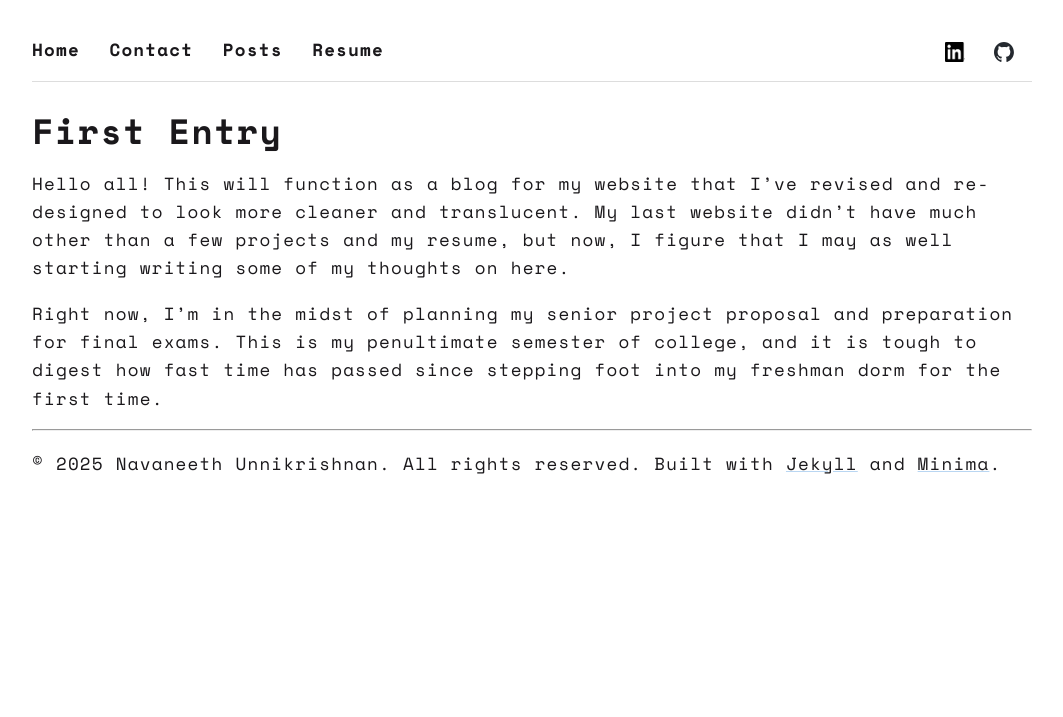
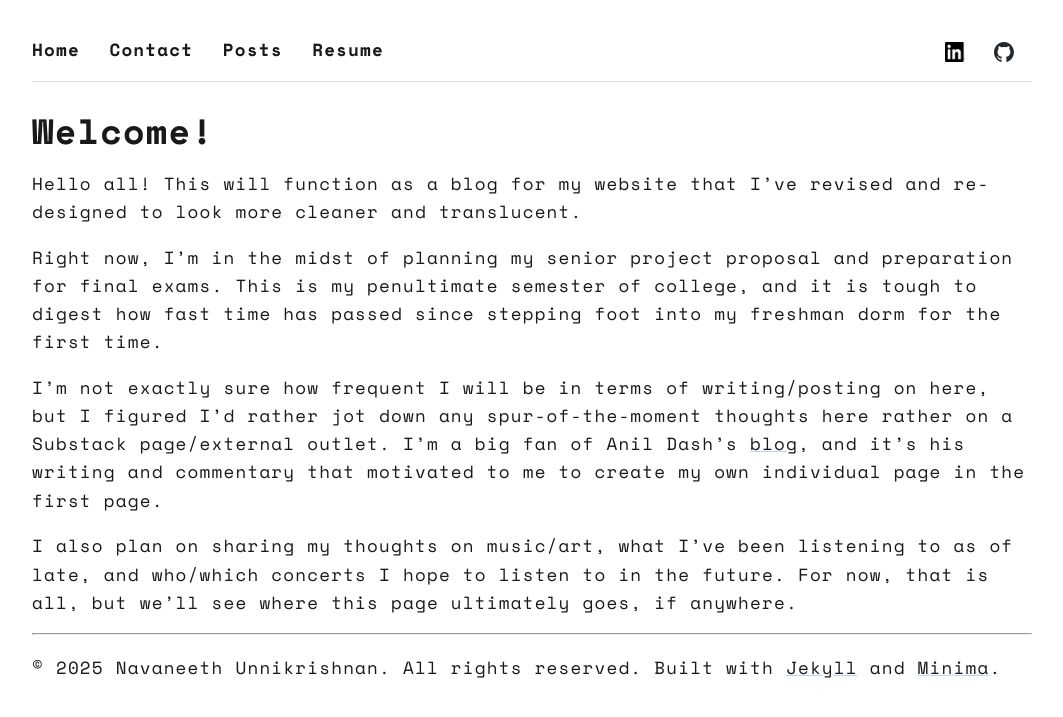
Before and after one commit to navunni/navunni.github.io, a Jekyll site: the page built from _posts/2025-04-26-first-post.md, in a window 1280 px wide. Shown: the top 717 px of the page, without its empty margins (108-1171 px from the left). Built offline with Jekyll 4.4.1, drawn with Linux system fonts in a browser that asks for light colours.

Commit message:
finished post

```diff
--- a/_posts/2025-04-26-first-post.md
+++ b/_posts/2025-04-26-first-post.md
@@ -1,13 +1,17 @@
 ---
 layout: default
-title: "First Entry"
+title: "Welcome!"
 date: 2025-04-26
 ---
 
-# First Entry
+# Welcome!
 
-Hello all! This will function as a blog for my website that I've revised and re-designed to look more cleaner and translucent. My last website didn't have much other than a few projects and my resume, but now, I figure that I may as well starting writing some of my thoughts on here.
+Hello all! This will function as a blog for my website that I've revised and re-designed to look more cleaner and translucent.
 
 Right now, I'm in the midst of planning my senior project proposal and preparation for final exams. This is my penultimate semester of college, and it is tough to digest how fast time has passed since stepping foot into my freshman dorm for the first time.
 
+I'm not exactly sure how frequent I will be in terms of writing/posting on here, but I figured I'd rather jot down any spur-of-the-moment thoughts here rather on a Substack page/external outlet. I'm a big fan of Anil Dash's [blog](https://www.anildash.com/), and it's his writing and commentary that motivated to me to create my own individual page in the first page.
+
+I also plan on sharing my thoughts on music/art, what I've been listening to as of late, and who/which concerts I hope to listen to in the future. For now, that is all, but we'll see where this page ultimately goes, if anywhere.
+
 ---
```
